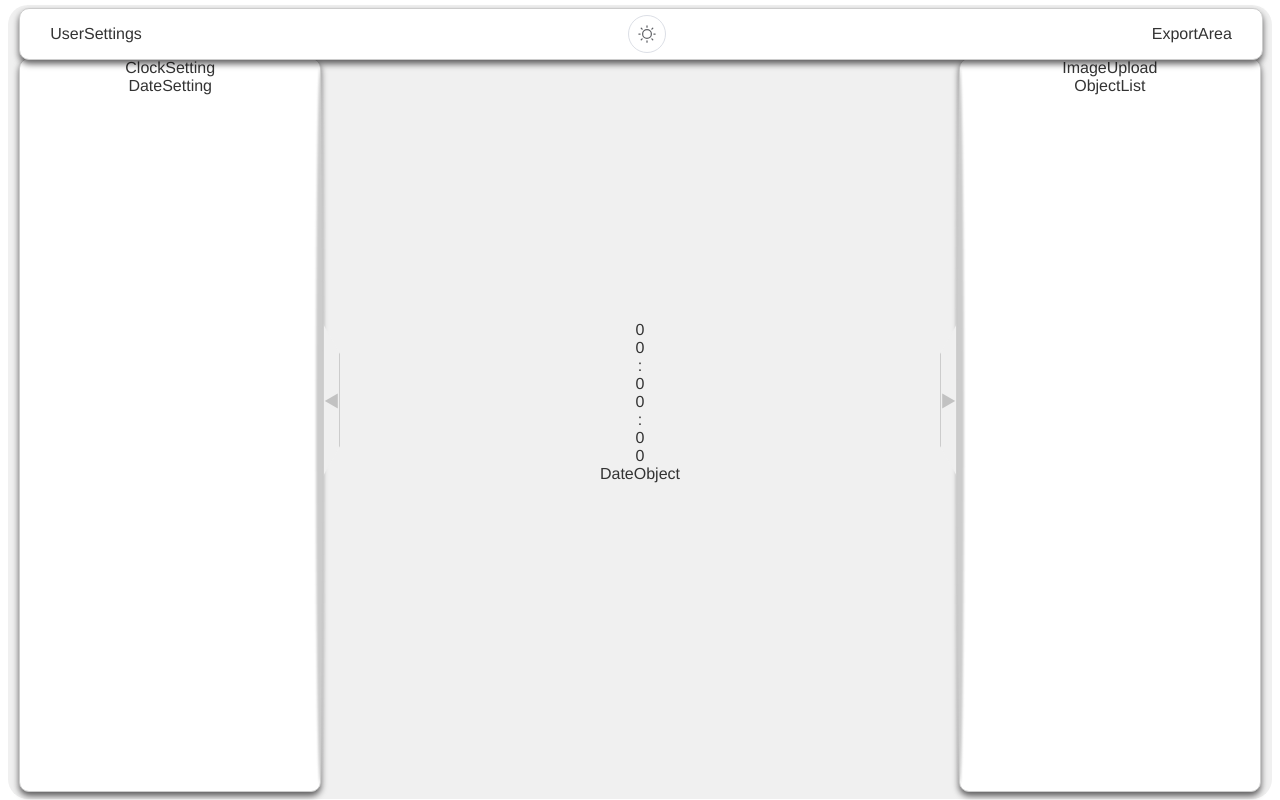
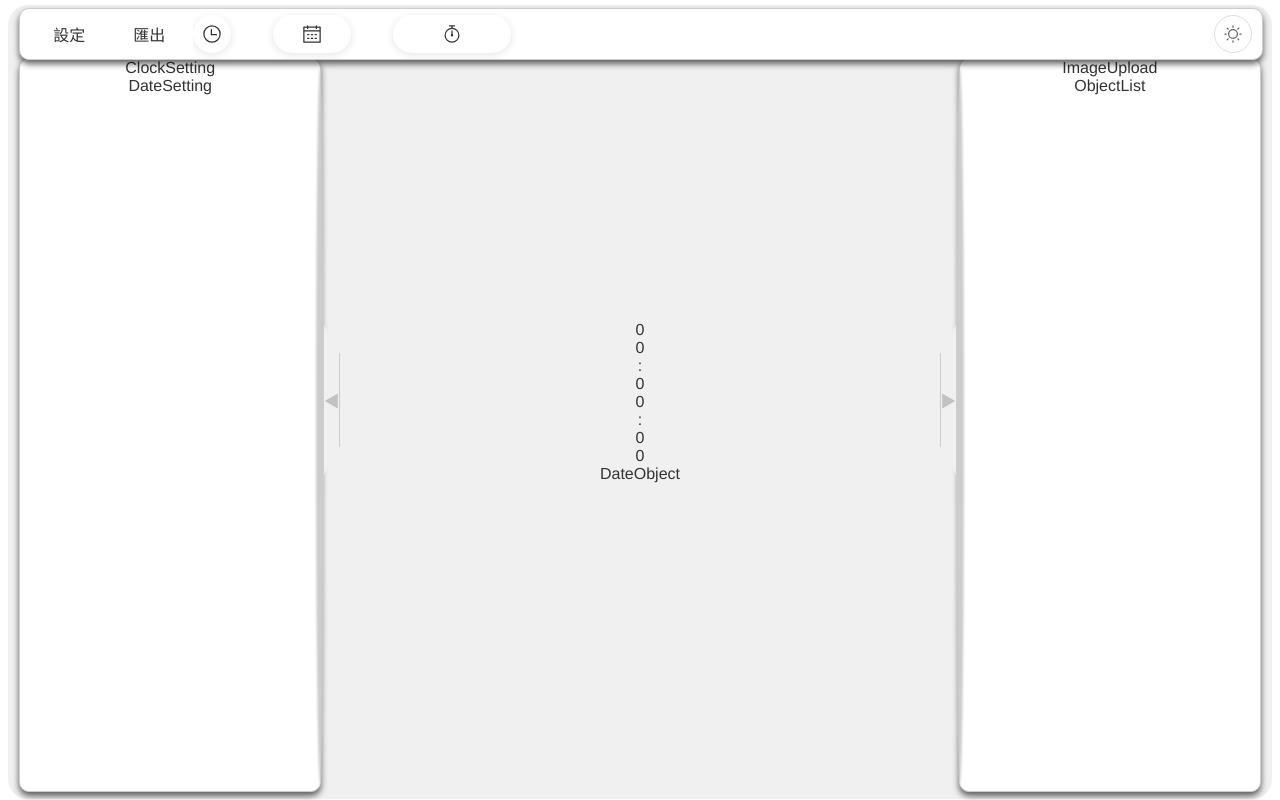
Before and after one commit to l376405/clock-building-set, a Vue app: page / in a window 1280 px wide. Built offline with nearby package versions, Linux system fonts and the light colour scheme.

Commit message:
頂部導覽列加上可自訂區塊，讓使用者有一定程度的區塊自訂能力

```diff
--- a/src/assets/styles/navbar.css
+++ b/src/assets/styles/navbar.css
@@ -0,0 +1,74 @@
+/* 導航欄組件基礎尺寸 */
+:root {
+	--navbar-height: 38px;
+	--navbar-item-small: 38px;
+	--navbar-item-medium: 76px;
+	--navbar-item-large: 114px;
+	--navbar-item-margin: 1px;
+	--navbar-item-border-radius: 50%;
+	--navbar-capsule-radius: 19px;
+  }
+
+  /* 導航欄按鈕容器樣式 */
+  .navbar-item {
+	height: var(--navbar-height);
+	display: flex;
+	align-items: center;
+	justify-content: center;
+	transition: transform 0.3s ease, box-shadow 0.3s ease;
+  }
+
+  /* 尺寸變體 */
+  .navbar-item-small {
+	width: var(--navbar-item-small);
+	border-radius: 50%;
+  }
+
+  .navbar-item-medium {
+	width: calc(var(--navbar-item-small) * 2 + 2px);
+	border-radius: var(--navbar-capsule-radius);
+  }
+
+  .navbar-item-large {
+	width: calc(var(--navbar-item-small) * 3 + 4px);
+	border-radius: var(--navbar-capsule-radius);
+  }
+
+  /* 導航欄按鈕基礎樣式 */
+  .navbar-button {
+	width: var(--navbar-height);
+	height: var(--navbar-height);
+	padding: 0;
+	border-radius: 50%;
+	display: flex;
+	justify-content: center;
+	align-items: center;
+	flex-shrink: 0;
+  }
+
+  /* 導航欄圖標通用樣式 */
+  .navbar-icon {
+	font-size: 20px;
+	display: flex;
+	align-items: center;
+	justify-content: center;
+	width: 20px;
+	height: 20px;
+  }
+
+  /* 只有實際的組件才有懸停效果 */
+  .navbar-item:hover:not(.navbar-dragging) {
+	transform: translateY(-7%);
+	box-shadow: 0 2px 12px 0 rgba(0, 0, 0, 0.1);
+  }
+
+  .navbar-draggable {
+	cursor: grab;
+	user-select: none;
+  }
+
+  .navbar-dragging {
+	cursor: grabbing !important;
+	opacity: 0.5;
+	box-shadow: 0 4px 12px rgba(0, 0, 0, 0.15);
+  }
--- a/src/assets/styles/themeVariable.css
+++ b/src/assets/styles/themeVariable.css
@@ -9,7 +9,7 @@
 
 	/* Dark theme */
 	--dark-appBackground: #141414;
-	--dark-previewBackground: #1f1f1f;
+	--dark-previewBackground: #3d3d3d;
 	--dark-panelBackground: #1f1f1f;
 	--dark-textColor: #ffffff;
 	--dark-panelHoverColor: #272728;
@@ -17,10 +17,10 @@
 
 	/* Colorful theme */
 	--colorful-appBackground: #39222a;
-	--colorful-previewBackground: #AEA4BF;
-	--colorful-panelBackground: #ded7a0;
+	--colorful-previewBackground: #d8d1e4;
+	--colorful-panelBackground: #f6f0bd;
 	--colorful-textColor: #69446d;
-	--colorful-panelHoverColor: #d1c98f;
+	--colorful-panelHoverColor: #e5dea9;
 	--colorful-borderColor: #8F6593;
 
   }
--- a/src/components/ThemeSelector.vue
+++ b/src/components/ThemeSelector.vue
@@ -1,5 +1,5 @@
 <template>
-	<div class="theme-selector">
+	<div class="theme-selector navbar-item navbar-item-small">
 	  <el-dropdown
 		ref="dropdown"
 		trigger="click"
@@ -7,7 +7,7 @@
 		@visible-change="handleDropdownVisibleChange"
 		:hide-on-click="false"
 	  >
-		<el-button class="theme-button">
+		<el-button class="theme-button navbar-button">
 			<el-icon>
 				<component :is="getCurrentThemeIcon"></component>
 			</el-icon>
@@ -15,13 +15,13 @@
 		<template #dropdown>
 			<el-dropdown-menu>
 				<el-dropdown-item v-for="theme in themeNames" :key="theme" :command="theme">
-					<el-icon class="theme-icon">
+					<el-icon class="navbar-icon">
 						<component :is="getThemeIcon(theme)"></component>
 					</el-icon>
 					{{ theme }}
 					</el-dropdown-item>
 					<el-dropdown-item @click.stop="openCustomEditor">
-					<el-icon class="theme-icon">
+					<el-icon class="navbar-icon">
 						<Edit />
 					</el-icon>
 					自定義
@@ -48,6 +48,7 @@
   import { useThemeStore } from '../store/theme'
   import CustomThemeEditor from './CustomThemeEditor.vue'
   import { Edit } from '@element-plus/icons-vue'
+  import '../assets/styles/navbar.css'
 
   const themeStore = useThemeStore()
   const dropdown = ref(null)
@@ -109,17 +110,10 @@
   <style scoped>
   .theme-selector {
 	position: relative;
-	border-radius: 50%;
   }
 
   .theme-button {
-	width: 38px;
-	height: 38px;
 	padding: 0;
-	border-radius: 50%;
-	display: flex;
-	justify-content: center;
-	align-items: center;
   }
 
   .theme-button .el-icon {
--- a/src/components/navbar/ExportArea.vue
+++ b/src/components/navbar/ExportArea.vue
@@ -1,3 +1,3 @@
 <template>
-    <div>ExportArea</div>
+    <div>匯出</div>
 </template>
--- a/src/components/navbar/TopNavbar.vue
+++ b/src/components/navbar/TopNavbar.vue
@@ -1,60 +1,277 @@
 <template>
 	<div class="top-navbar">
-		<div class="top-navbar-content">
+	  <div class="top-navbar-content" ref="navbarRef">
+		<!-- 左側固定組件 -->
+		<div class="navbar-left">
+		  <div class="navbar-item navbar-item-medium">
 			<Suspense>
-				<template #default>
-					<component :is="components.userSetting" v-if="components.userSetting" />
-				</template>
+			  <component :is="components.userSetting" />
 			  <template #fallback>
-					<div class="error-container">用戶設置加載失敗</div>
+				<div class="error-container">UserSettings 加載失敗</div>
 			  </template>
 			</Suspense>
-			<ThemeSelector />
+		  </div>
+		  <div class="navbar-item navbar-item-medium">
 			<Suspense>
-				<template #default>
-					<component :is="components.ExportArea" v-if="components.ExportArea" />
-				</template>
+			  <component :is="components.ExportArea" />
 			  <template #fallback>
-					<div class="error-container">導出區域加載失敗</div>
+				<div class="error-container">ExportArea 加載失敗</div>
 			  </template>
 			</Suspense>
 		  </div>
 		</div>
+
+		<!-- 中間可拖動區域的網格 -->
+		<div class="navbar-grid" ref="gridRef">
+		  <!-- 網格背景 -->
+		  <div
+			v-for="index in gridCells"
+			:key="index"
+			class="grid-cell"
+			@dragover.prevent="handleDragOver($event, index - 1)"
+			@drop="handleDrop($event, index - 1)"
+		  ></div>
+
+		  <!-- 示例可拖動組件 -->
+		  <template v-for="(demo, index) in demoItems" :key="index">
+			<div
+			  :class="[
+				'navbar-item',
+				'navbar-draggable',
+				`navbar-item-${demo.size}`,
+				'demo-item',
+				{ 'navbar-dragging': isDragging && draggedItem === index }
+			  ]"
+			  :style="getItemPosition(demo)"
+			  draggable="true"
+			  @dragstart="handleDragStart($event, index)"
+			  @dragend="handleDragEnd"
+			>
+			  <el-icon class="navbar-icon">
+				<component :is="getIconComponent(demo.iconName)" />
+			  </el-icon>
+			</div>
 		  </template>
+		</div>
 
+		<!-- 右側固定組件 -->
+		<div class="navbar-right">
+		  <Suspense>
+			<component :is="components.ThemeSelector" />
+			<template #fallback>
+			  <div class="error-container">ThemeSelector 加載失敗</div>
+			</template>
+		  </Suspense>
+		</div>
+	  </div>
+	</div>
+  </template>
 <script setup>
-	import { shallowRef, onMounted } from 'vue';
-	import { useSettingsStore } from '@/store/settings';
+import { shallowRef, ref, computed, onMounted } from 'vue';
+import { loadComponent } from '@/utils/componentLoader';
 import { logger } from '@/utils/logger';
-	import { loadComponent } from '@/utils/componentLoader';
-	import ThemeSelector from '@/components/ThemeSelector.vue';
+import * as ElementPlusIcons from '@element-plus/icons-vue';
 
+// 組件引用
 const components = shallowRef({
-		userSetting: loadComponent(() => import('@/components/navbar/UserSettings.vue')),
-		ExportArea: loadComponent(() => import('@/components/navbar/ExportArea.vue')),
+  userSetting: loadComponent(() => import('./UserSettings.vue'), 'UserSettings'),
+  ExportArea: loadComponent(() => import('./ExportArea.vue'), 'ExportArea'),
+  ThemeSelector: loadComponent(() => import('@/components/ThemeSelector.vue'), 'ThemeSelector')
 });
 
-	onMounted(async () => {
-		await logger.info('TopNavbar mounted');
+// 示例組件數據
+const demoItems = ref([
+  { iconName: 'Clock', size: 'small', position: 0 },
+  { iconName: 'Calendar', size: 'medium', position: 2 },
+  { iconName: 'Timer', size: 'large', position: 5 }
+]);
+
+// 獲取圖標組件的方法
+const getIconComponent = (iconName) => {
+  return ElementPlusIcons[iconName];
+};
+
+const draggedItem = ref(null);
+const navbarRef = ref(null);
+const isDragging = ref(false);
+
+  // 計算網格數量
+  const gridCells = computed(() => {
+	if (!navbarRef.value) return 0;
+	const totalWidth = navbarRef.value.clientWidth;
+	const leftWidth = 156; // 2 * medium item
+	const rightWidth = 42; // 1 * small item
+	const spacing = 30; // 左右間距總和
+	const availableWidth = totalWidth - leftWidth - rightWidth - spacing;
+	return Math.max(0, Math.floor(availableWidth / 40)); // 40 = item width(38) + gap(2)
   });
-</script>
 
-<script>
-	export default {
-		name: 'TopNavbar'
+  // 計算組件位置
+  const getItemPosition = (item) => {
+	const baseWidth = 40; // 基礎網格寬度 (38px + 2px gap)
+	const left = item.position * baseWidth;
+	return {
+	  left: `${left}px`
+	};
+  };
+
+  // 拖曳相關方法
+  const handleDragStart = (event, index) => {
+	draggedItem.value = index;
+	isDragging.value = true;
+	event.target.classList.add('dragging');
+  };
+
+  const handleDragEnd = (event) => {
+	event.target.classList.remove('dragging');
+	isDragging.value = false;
+	draggedItem.value = null;
+	// 清除所有活動狀態
+	document.querySelectorAll('.grid-cell-active').forEach(el => {
+	  el.classList.remove('grid-cell-active');
+	});
+  };
+
+  const handleDragOver = (event, gridIndex) => {
+	event.preventDefault();
+	// 先清除所有活動狀態
+	document.querySelectorAll('.grid-cell-active').forEach(el => {
+	  el.classList.remove('grid-cell-active');
+	});
+
+	if (isValidDropPosition(gridIndex)) {
+	  // 獲取當前拖曳項目的大小
+	  const item = demoItems.value[draggedItem.value];
+	  const size = item.size === 'medium' ? 2 : item.size === 'large' ? 3 : 1;
+
+	  // 高亮顯示所有會被佔用的格子
+	  for (let i = 0; i < size; i++) {
+		const cell = document.querySelector(`.grid-cell:nth-child(${gridIndex + i + 1})`);
+		if (cell) {
+		  cell.classList.add('grid-cell-active');
 		}
+	  }
+	}
+  };
+
+  const handleDrop = (event, gridIndex) => {
+	event.preventDefault();
+	if (!isValidDropPosition(gridIndex)) return;
+
+	const items = [...demoItems.value];
+	const item = items[draggedItem.value];
+	item.position = gridIndex;
+
+	// 更新位置
+	demoItems.value = items;
+
+	// 清理狀態
+	document.querySelectorAll('.grid-cell-active').forEach(el => {
+	  el.classList.remove('grid-cell-active');
+	});
+  };
+
+  // 檢查是否可以放置
+  const isValidDropPosition = (gridIndex) => {
+	if (draggedItem.value === null) return false;
+
+	const item = demoItems.value[draggedItem.value];
+	const size = item.size === 'medium' ? 2 : item.size === 'large' ? 3 : 1;
+
+	// 檢查是否超出範圍
+	if (gridIndex < 0 || gridIndex + size > gridCells.value) {
+	  return false;
+	}
+
+	// 檢查是否與其他組件重疊
+	for (let i = 0; i < demoItems.value.length; i++) {
+	  if (i === draggedItem.value) continue;
+
+	  const otherItem = demoItems.value[i];
+	  const otherSize = otherItem.size === 'medium' ? 2 : otherItem.size === 'large' ? 3 : 1;
+
+	  if (!(gridIndex + size <= otherItem.position ||
+			gridIndex >= otherItem.position + otherSize)) {
+		return false;
+	  }
+	}
+
+	return true;
+  };
+
+  onMounted(() => {
+	logger.info('TopNavbar mounted', { gridCells: gridCells.value });
+  });
   </script>
 
   <style scoped>
   .top-navbar-content {
+	position: relative;
 	display: flex;
 	justify-content: space-between;
 	align-items: center;
-		padding: 0 20px;
-		height: 50px; /* 設置導航欄高度 */
+	height: 100%;
+	width: 100%;
+	max-height: 50px;
+	overflow: hidden;
+	box-sizing: border-box;
   }
 
-	.top-navbar-content > * {
-		margin: 0 10px;
+  .navbar-left {
+	display: flex;
+	gap: 2px;
+	height: 100%;
+	flex-shrink: 0;
+	margin: 0 5px 0 10px;
+	align-items: center;
+  }
+
+  .navbar-grid {
+	position: relative;
+	flex: 1;
+	display: flex;
+	justify-content: flex-start;
+	align-items: center;
+	gap: 2px;
+	height: 100%;
+	min-width: 0;
+	overflow: hidden;
+  }
+
+  .grid-cell {
+	width: var(--navbar-item-small);
+	height: 100%;
+	background-color: transparent;
+	border: 1px dashed rgba(var(--primary-color-rgb), 0.1);
+	flex-shrink: 0;
+	transition: background-color 0.2s ease;
+  }
+
+  .grid-cell-active {
+	background-color: rgba(var(--primary-color-rgb), 0.1);
+  }
+
+  .navbar-right {
+	display: flex;
+	align-items: center;
+	height: 100%;
+	flex-shrink: 0;
+	margin: 0 10px 0 5px;
+  }
+
+  .demo-item {
+	position: absolute;
+	background-color: var(--panelBackground);
+	display: flex;
+	align-items: center;
+	justify-content: center;
+	height: var(--navbar-height);
+	transition: all 0.3s ease;
+	box-shadow: 0 2px 8px rgba(0, 0, 0, 0.1);
+  }
+
+  .demo-item .el-icon {
+	font-size: 20px;
+	color: var(--textColor);
   }
   </style>
--- a/src/components/navbar/UserSettings.vue
+++ b/src/components/navbar/UserSettings.vue
@@ -1,3 +1,3 @@
 <template>
-    <div>UserSettings</div>
+    <div>設定</div>
 </template>
```
Also changed, not shown: 1 other file (tests, documents, lock files or other folders). Lines whose indentation alone changed are shown as unchanged.
